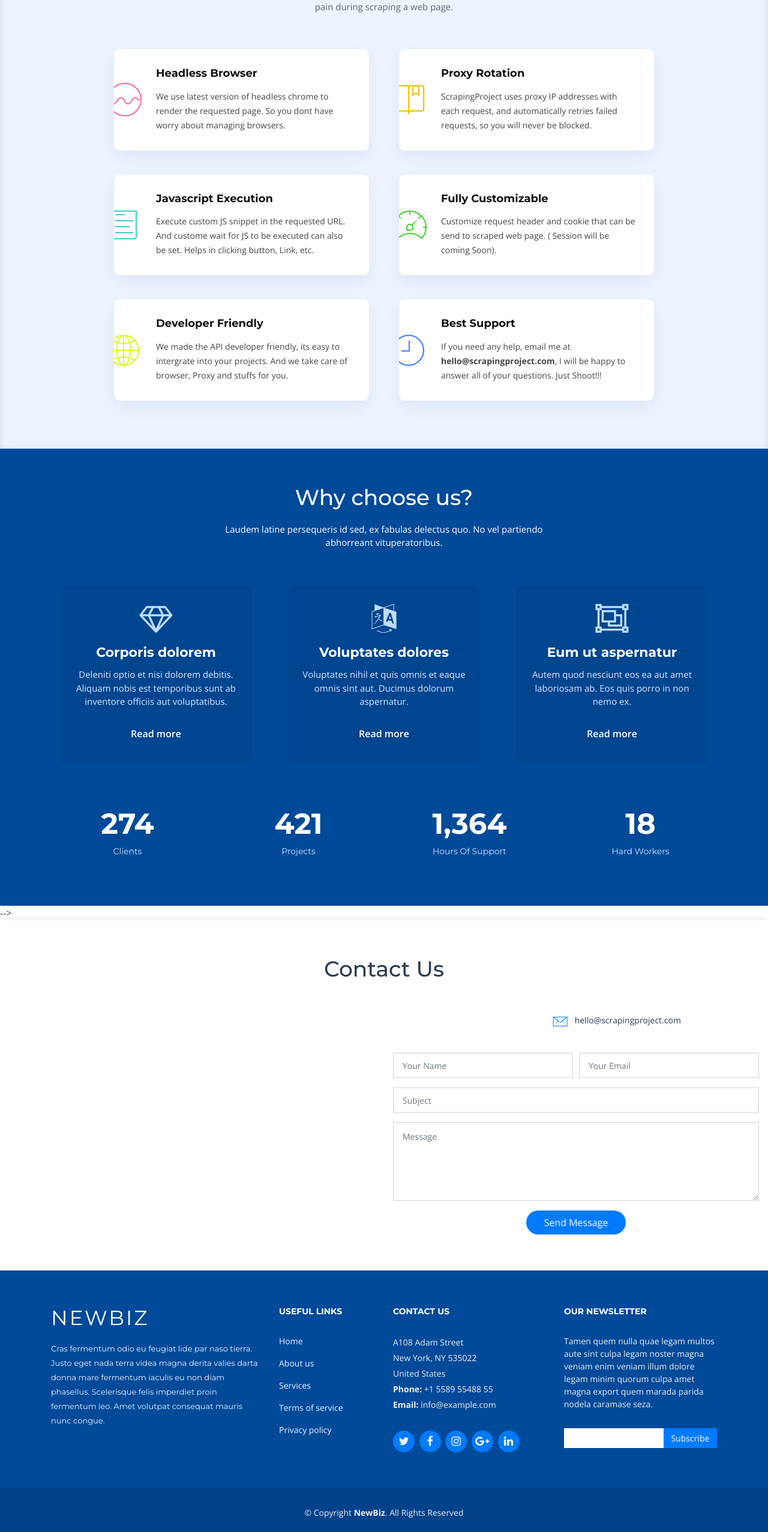
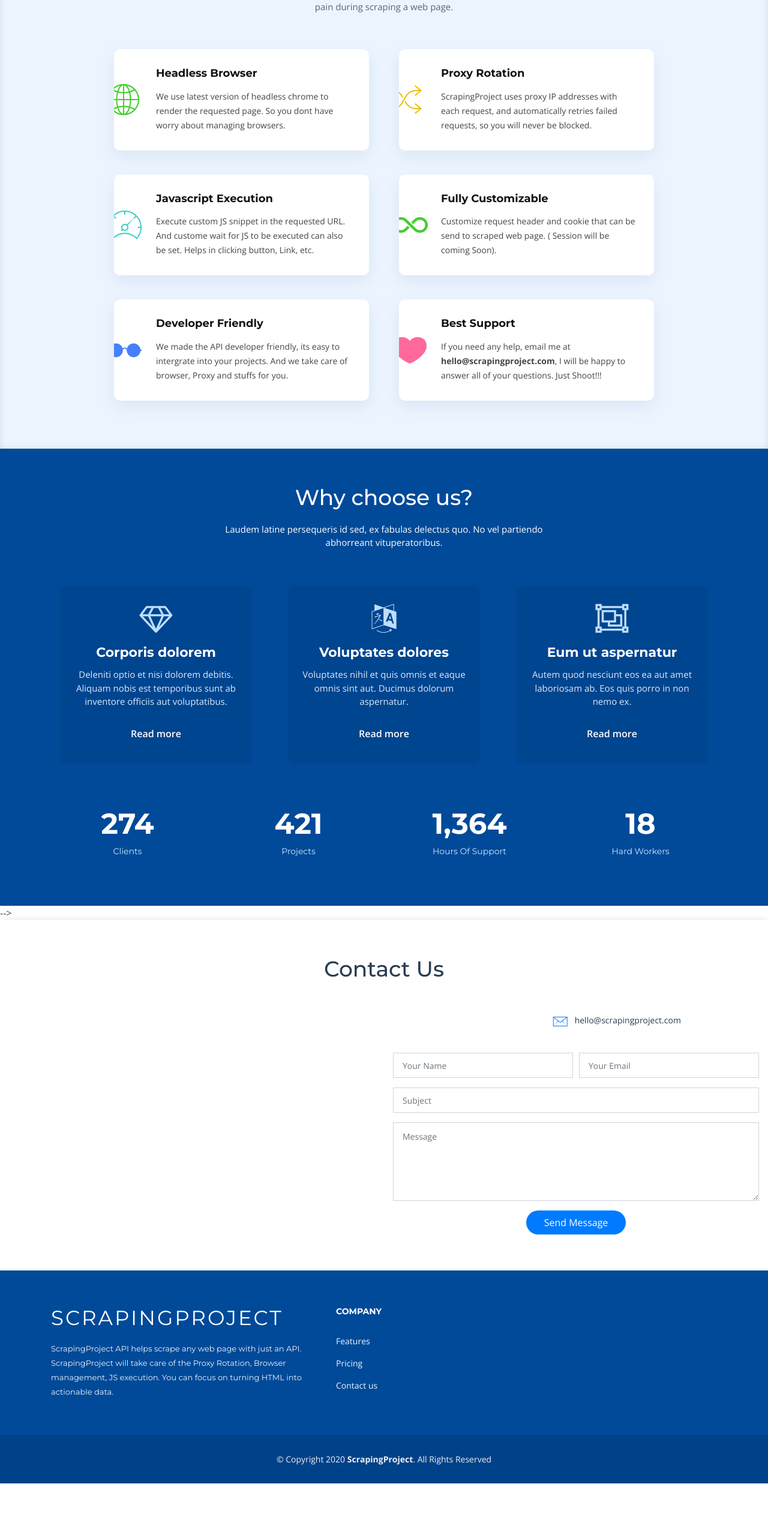
Before and after one commit to vigneshrams/Webpage_ScrapingProject, a plain HTML site: page index.html in a window 1280 px wide. Shown: the part 806-3360 px from the top of the page at 60% size. After the commit the page ends 3279 px from the top, so only its background shows below. Drawn offline with nearby package versions, Linux system fonts and the light colour scheme; files whose address does not match are found by name.

Commit message:
Second Edit

```diff
--- a/index.html
+++ b/index.html
@@ -95,14 +95,14 @@
 
           <div class="col-md-6 col-lg-5 offset-lg-1 wow bounceInUp" data-wow-duration="1.4s">
             <div class="box">
-              <div class="icon"><i class="ion-ios-analytics-outline" style="color: #ff689b;"></i></div>
+              <div class="icon"><i class="ion-ios-world-outline" style="color: #41cf2e;"></i></div>
               <h4 class="title"><a href="">Headless Browser</a></h4>
               <p class="description">We use latest version of headless chrome to render the requested page. So you dont have worry about managing browsers.</p>
             </div>
           </div>
           <div class="col-md-6 col-lg-5 wow bounceInUp" data-wow-duration="1.4s">
             <div class="box">
-              <div class="icon"><i class="ion-ios-bookmarks-outline" style="color: #e9bf06;"></i></div>
+              <div class="icon"><i class="ion-ios-shuffle" style="color: #e9bf06;"></i></div>
               <h4 class="title"><a href="">Proxy Rotation</a></h4>
               <p class="description">ScrapingProject uses proxy IP addresses with each request, and automatically retries failed requests, so you will never be blocked.</p>
             </div>
@@ -110,14 +110,14 @@
 
           <div class="col-md-6 col-lg-5 offset-lg-1 wow bounceInUp" data-wow-delay="0.1s" data-wow-duration="1.4s">
             <div class="box">
-              <div class="icon"><i class="ion-ios-paper-outline" style="color: #3fcdc7;"></i></div>
+              <div class="icon"><i class="ion-ios-speedometer-outline" style="color: #3fcdc7;"></i></div>
               <h4 class="title"><a href="">Javascript Execution</a></h4>
               <p class="description">Execute custom JS snippet in the requested URL. And custome wait for JS to be executed can also be set. Helps in clicking button, Link, etc. </p>
             </div>
           </div>
           <div class="col-md-6 col-lg-5 wow bounceInUp" data-wow-delay="0.1s" data-wow-duration="1.4s">
             <div class="box">
-              <div class="icon"><i class="ion-ios-speedometer-outline" style="color:#41cf2e;"></i></div>
+              <div class="icon"><i class="ion-ios-infinite" style="color:#41cf2e;"></i></div>
               <h4 class="title"><a href="">Fully Customizable</a></h4>
               <p class="description">Customize request header and cookie that can be send to scraped web page. ( Session will be coming Soon). </p>
             </div>
@@ -125,14 +125,14 @@
 
           <div class="col-md-6 col-lg-5 offset-lg-1 wow bounceInUp" data-wow-delay="0.2s" data-wow-duration="1.4s">
             <div class="box">
-              <div class="icon"><i class="ion-ios-world-outline" style="color: #d6ff22;"></i></div>
+              <div class="icon"><i class="ion-ios-glasses" style="color: #4680ff;"></i></div>
               <h4 class="title"><a href="">Developer Friendly</a></h4>
               <p class="description">We made the API developer friendly, its easy to intergrate into your projects. And we take care of browser, Proxy and stuffs for you.</p>
             </div>
           </div>
           <div class="col-md-6 col-lg-5 wow bounceInUp" data-wow-delay="0.2s" data-wow-duration="1.4s">
             <div class="box">
-              <div class="icon"><i class="ion-ios-clock-outline" style="color: #4680ff;"></i></div>
+              <div class="icon"><i class="ion-ios-heart" style="color: #ff689b;"></i></div>
               <h4 class="title"><a href="">Best Support</a></h4>
               <p class="description">If you need any help, email me at <B>hello@scrapingproject.com</B>, I will be happy to answer all of your questions. Just Shoot!!!</p>
             </div>
@@ -377,23 +377,31 @@
       <div class="container">
         <div class="row">
 
-          <div class="col-lg-4 col-md-6 footer-info">
-            <h3>NewBiz</h3>
-            <p>Cras fermentum odio eu feugiat lide par naso tierra. Justo eget nada terra videa magna derita valies darta donna mare fermentum iaculis eu non diam phasellus. Scelerisque felis imperdiet proin fermentum leo. Amet volutpat consequat mauris nunc congue.</p>
+          <div class="col-lg-5 col-md-6 footer-info">
+            <h3>ScrapingProject</h3>
+            <p>ScrapingProject API helps scrape any web page with just an API.
+              ScrapingProject will take care of the Proxy Rotation, Browser management, JS execution. You can focus on turning HTML into actionable data.</p>
           </div>
 
           <div class="col-lg-2 col-md-6 footer-links">
-            <h4>Useful Links</h4>
+            <h4>Company</h4>
             <ul>
-              <li><a href="#">Home</a></li>
-              <li><a href="#">About us</a></li>
-              <li><a href="#">Services</a></li>
+              <li><a href="#">Features</a></li>
+              <li><a href="#">Pricing</a></li>
+              <li><a href="#">Contact us</a></li>
+            </ul>
+          </div>
+
+          <!-- <div class="col-lg-2 col-md-6 footer-links">
+            <h4>Company</h4>
+            <ul>
+              <li><a href="#">Features</a></li>
               <li><a href="#">Terms of service</a></li>
               <li><a href="#">Privacy policy</a></li>
             </ul>
-          </div>
+          </div> -->
 
-          <div class="col-lg-3 col-md-6 footer-contact">
+          <!-- <div class="col-lg-3 col-md-6 footer-contact">
             <h4>Contact Us</h4>
             <p>
               A108 Adam Street <br>
@@ -401,25 +409,25 @@
               United States <br>
               <strong>Phone:</strong> +1 5589 55488 55<br>
               <strong>Email:</strong> info@example.com<br>
-            </p>
+            </p> -->
 
-            <div class="social-links">
+            <!-- <div class="social-links">
               <a href="#" class="twitter"><i class="fa fa-twitter"></i></a>
               <a href="#" class="facebook"><i class="fa fa-facebook"></i></a>
               <a href="#" class="instagram"><i class="fa fa-instagram"></i></a>
               <a href="#" class="google-plus"><i class="fa fa-google-plus"></i></a>
               <a href="#" class="linkedin"><i class="fa fa-linkedin"></i></a>
-            </div>
+            </div> -->
 
           </div>
 
-          <div class="col-lg-3 col-md-6 footer-newsletter">
+          <!-- <div class="col-lg-3 col-md-6 footer-newsletter">
             <h4>Our Newsletter</h4>
             <p>Tamen quem nulla quae legam multos aute sint culpa legam noster magna veniam enim veniam illum dolore legam minim quorum culpa amet magna export quem marada parida nodela caramase seza.</p>
             <form action="" method="post">
               <input type="email" name="email"><input type="submit" value="Subscribe">
             </form>
-          </div>
+          </div> -->
 
         </div>
       </div>
@@ -427,26 +435,26 @@
 
     <div class="container">
       <div class="copyright">
-        &copy; Copyright <strong>NewBiz</strong>. All Rights Reserved
+        &copy; Copyright 2020 <strong>ScrapingProject</strong>. All Rights Reserved
       </div>
 
     </div>
   </footer><!-- End Footer -->
 
-  <a href="#" class="back-to-top"><i class="fa fa-chevron-up"></i></a>
+  <!-- <a href="#" class="back-to-top"><i class="fa fa-chevron-up"></i></a> -->
 
   <!-- Vendor JS Files -->
   <script src="assets/vendor/jquery/jquery.min.js"></script>
   <script src="assets/vendor/bootstrap/js/bootstrap.bundle.min.js"></script>
   <script src="assets/vendor/jquery.easing/jquery.easing.min.js"></script>
-  <script src="assets/vendor/php-email-form/validate.js"></script>
-  <script src="assets/vendor/counterup/counterup.min.js"></script>
+  <!-- <script src="assets/vendor/php-email-form/validate.js"></script> -->
+  <!-- <script src="assets/vendor/counterup/counterup.min.js"></script> -->
   <script src="assets/vendor/mobile-nav/mobile-nav.js"></script>
   <script src="assets/vendor/wow/wow.min.js"></script>
-  <script src="assets/vendor/isotope-layout/isotope.pkgd.min.js"></script>
-  <script src="assets/vendor/owl.carousel/owl.carousel.min.js"></script>
-  <script src="assets/vendor/waypoints/jquery.waypoints.min.js"></script>
-  <script src="assets/vendor/venobox/venobox.min.js"></script>
+  <!-- <script src="assets/vendor/isotope-layout/isotope.pkgd.min.js"></script> -->
+  <!-- <script src="assets/vendor/owl.carousel/owl.carousel.min.js"></script> -->
+  <!-- <script src="assets/vendor/waypoints/jquery.waypoints.min.js"></script> -->
+  <!-- <script src="assets/vendor/venobox/venobox.min.js"></script> -->
 
   <!-- Template Main JS File -->
   <script src="assets/js/main.js"></script>
```
